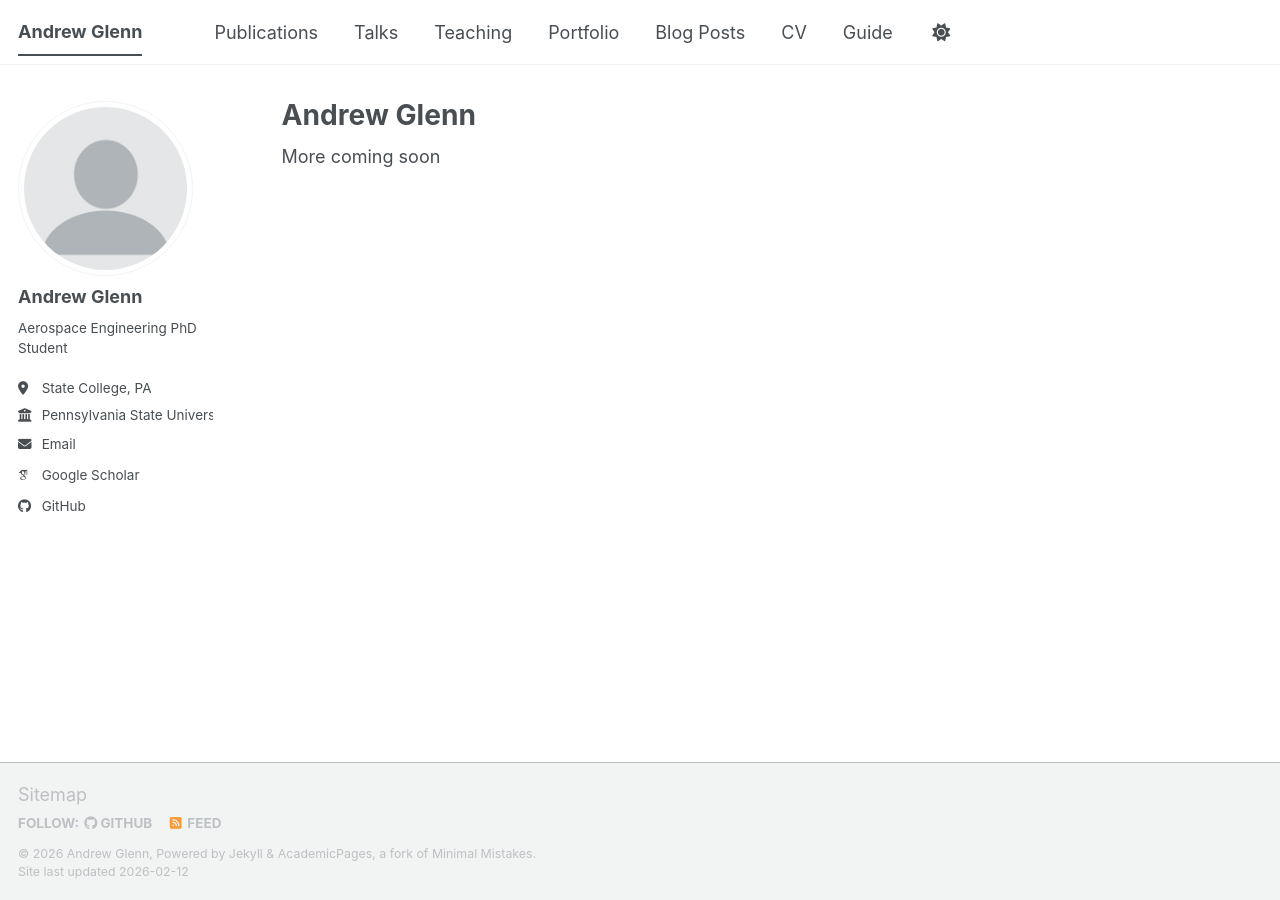
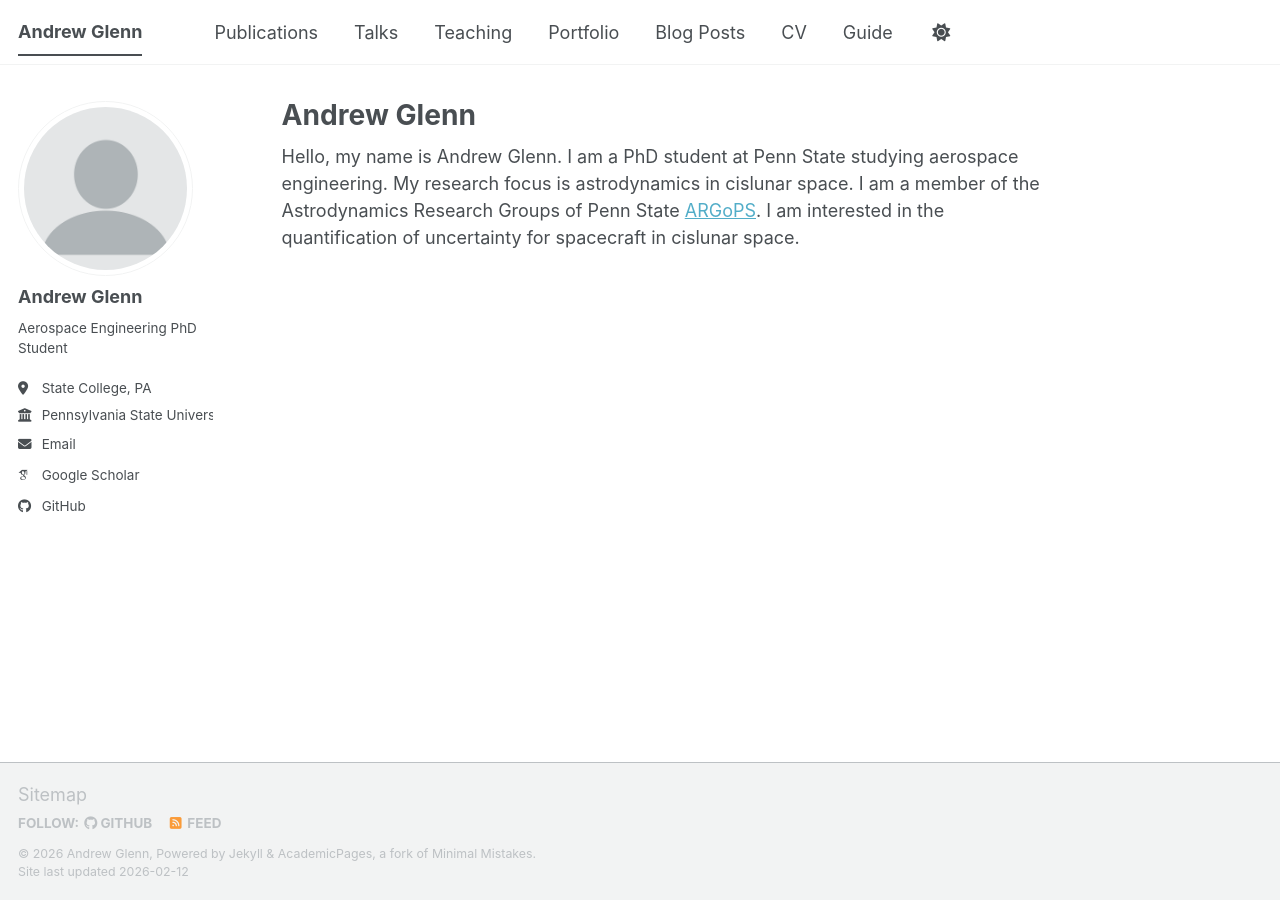
Before and after one commit to AGlenn357/AGlenn357.github.io, a Jekyll site: the page built from _pages/about.md, in a window 1280 px wide. Built offline with Jekyll 4.4.1, drawn with Linux system fonts in a browser that asks for light colours; some web fonts are replaced; a script bundle is joined from its source files by our own code; library files that are not in the unit come from our copies.

Commit message:
adding info
Updated the about page with personal information and research focus.

```diff
--- a/_pages/about.md
+++ b/_pages/about.md
@@ -7,4 +7,4 @@
   - /about.html
 ---
 
-More coming soon
+Hello, my name is Andrew Glenn. I am a PhD student at Penn State studying aerospace engineering. My research focus is astrodynamics in cislunar space. I am a member of the Astrodynamics Research Groups of Penn State [ARGoPS](https://argops.psu.edu/). I am interested in the quantification of uncertainty for spacecraft in cislunar space.
```
